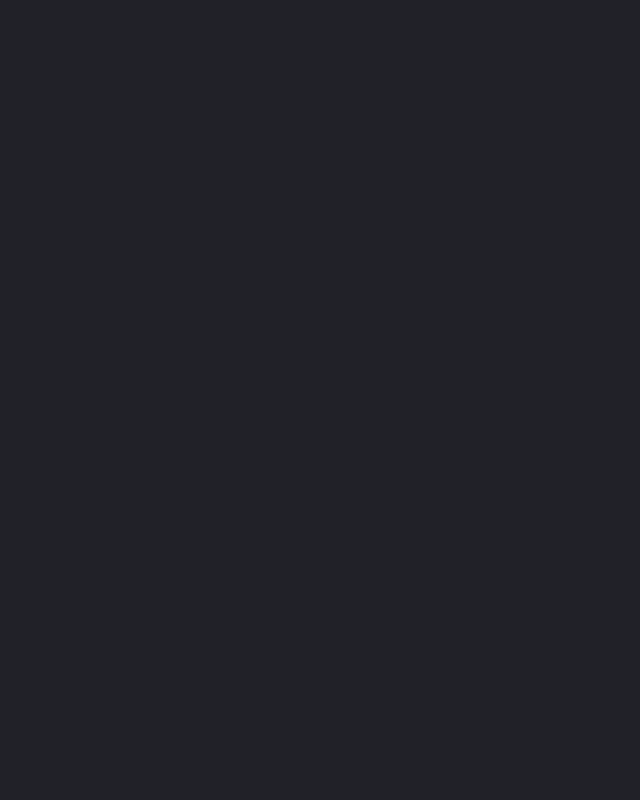
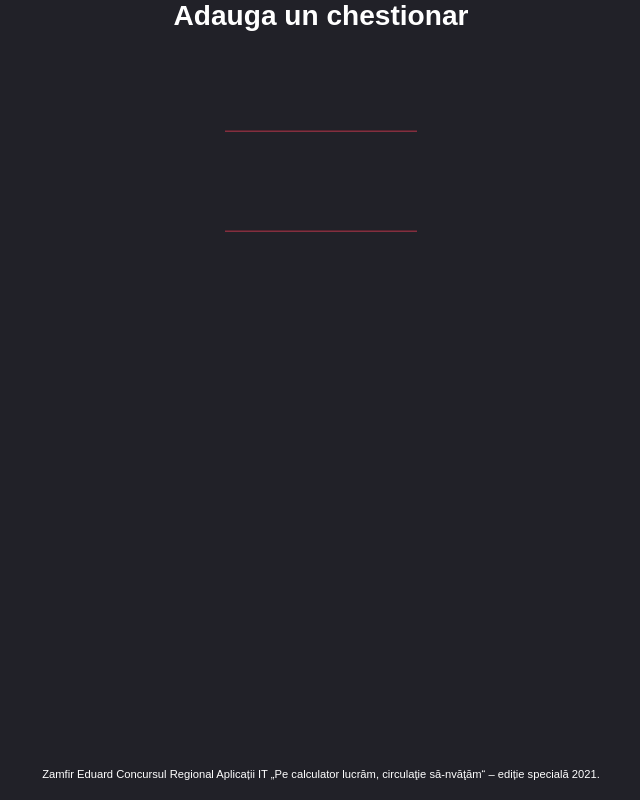
Before and after one commit to flory2die4/Website-circulatie-concurs, a React (Create React App) app in the folder website/: page /add-quizz in a window 1280 px wide. Shown: the whole page, without its empty margins (319-959 px from the left). Built offline with nearby package versions, Linux system fonts and the light colour scheme.

Commit message:
added footer started add quizz

```diff
--- a/website/src/App.js
+++ b/website/src/App.js
@@ -1,6 +1,8 @@
 import Header from './Components/QuizzPage/Header';
 import Answears from './Components/QuizzPage/Answears';
 import Quizzis from './Components/AllQuizzisPage/Quizzis';
+import AddQuizz from './Components/AddQuizzPage/AddQuizz';
+import Footer from './Components/Footer';
 import { useState } from 'react'
 import {
   BrowserRouter as Router,
@@ -91,6 +93,10 @@ const App = () => {
 
           }
         </Route>
+        <Route path='/add-quizz'>
+          <AddQuizz title="Adauga un chestionar" />
+        </Route>
+        <Footer text="Zamfir Eduard Concursul Regional Aplicații IT „Pe calculator lucrăm, circulaţie să-nvăţăm“ – ediție specială 2021." />
       </div>
     </Router>
   )
--- a/website/src/Components/AddQuizzPage/AddQuizz.js
+++ b/website/src/Components/AddQuizzPage/AddQuizz.js
@@ -1,10 +1,20 @@
 import { useState } from 'react'
 
-const AddQuizz = () => {
+const AddQuizz = ({ title }) => {
 
     return (
         <form>
+            <h3 style={{textAlign: 'center'}}>{title}</h3>
             <div className='form-control'>
+                <label htmlFor='' />
+                <input
+
+                />
+            </div>
+            <div className='form-control'>
+                <label htmlFor='' />
+                <input
+                />
             </div>
         </form>
     )
--- a/website/src/Components/AllQuizzisPage/Quizz.js
+++ b/website/src/Components/AllQuizzisPage/Quizz.js
@@ -5,7 +5,7 @@ const Quizz = ({ name, color, add }) => {
     const history =  useHistory();
     return (
         <div
-            onClick={() => history.push(`${add ? 'add-task' : 'quizz'}`)}
+            onClick={() => history.push(`${add ? 'add-quizz' : 'quizz'}`)}
             style={{
                 backgroundColor: color,
             }}
--- /dev/null
+++ b/website/src/Components/Footer.js
@@ -0,0 +1,9 @@
+const Footer = ({ text }) => {
+    return (
+        <footer className='footer'>
+            <p className='footer-text'>{text}</p>
+        </footer>
+    )
+}
+
+export default Footer;
--- a/website/src/index.css
+++ b/website/src/index.css
@@ -12,7 +12,23 @@ body {
 }
 
 input {
-  border-style: none none groove none;
+  background-color: inherit !important;
+  color: white;
+  text-align: center !important;
+  border-style: hidden hidden groove hidden !important;
+  outline: none !important;
+  border-color: rgba(227,	62,	87, 0.5) !important;
+  font-size: 1rem !important;
+  width: 12rem !important;
+}
+
+.form-control {
+  position: relative;
+  display: flex;
+  flex-flow: column;
+  justify-content: center;
+  align-items: center;
+  margin: 5rem 0 0 0;
 }
 
 .container {
@@ -122,3 +138,15 @@ p {
   height: 1rem;
   background-color: #212128;
 }
+
+.footer {
+  position: sticky;
+  top: 96%;
+}
+
+.footer-text {
+  text-align: center;
+  color: white;
+  font-size: .7rem;
+  width: 100%;
+}
```
